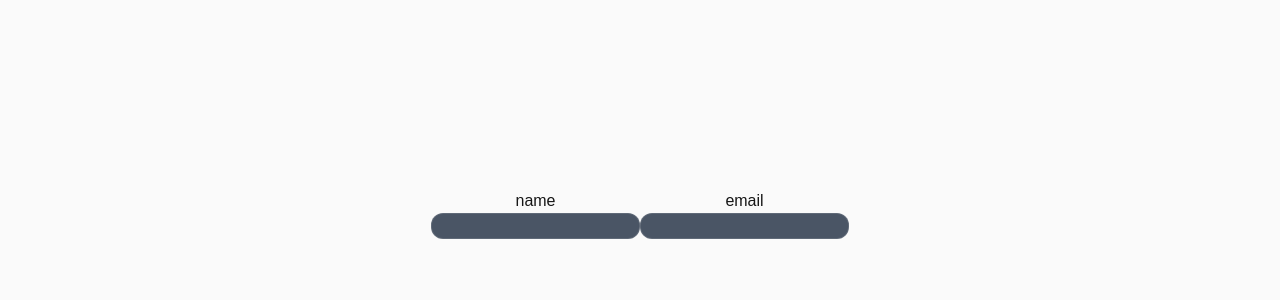
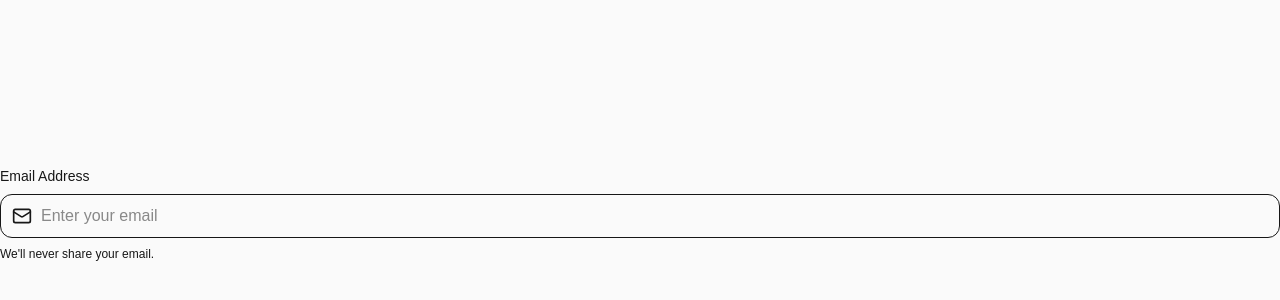
Before and after one commit to julphikarhaque/test_triakshi_ui, a Next.js app: page / in a window 1280 px wide. Shown: the part 186-486 px from the top of the page. Built offline with nearby package versions, Linux system fonts and the light colour scheme.

Commit message:
emailinput

```diff
--- a/package.json
+++ b/package.json
@@ -9,6 +9,7 @@
     "lint": "eslint"
   },
   "dependencies": {
+    "lucide-react": "^1.28.0",
     "next": "16.2.12",
     "react": "19.2.4",
     "react-dom": "19.2.4",
--- a/src/app/page.jsx
+++ b/src/app/page.jsx
@@ -1,17 +1,28 @@
-import Image from "next/image";
 import InputWithLabel from "@/components/fromElements/inputWithLabel";
+import EmailInput from "@/components/fromElements/EmailInput";
+
 
 export default function Home() {
   return (
     <div className=" h-screen w-full bg-zinc-50 font-sans dark:bg-black flex justify-center items-center ">
-      <InputWithLabel name={"name"} inputClassName="" />
+      {/* <InputWithLabel name={"name"} inputClassName="" />
       <InputWithLabel
         name={"email"}
         inputClassName=""
         inputProps={{
           type: "email",
         }}
-      />
+      /> */}
+
+      <EmailInput
+          label="Email Address"
+          helperText="We'll never share your email."
+
+          inputProps={{
+            placeholder: "Enter your email",
+            required: true,
+          }}
+        />
     </div>
   );
 }
--- /dev/null
+++ b/src/components/fromElements/EmailInput.jsx
@@ -0,0 +1,55 @@
+import { Mail } from "lucide-react";
+import { twMerge } from "tailwind-merge";
+
+function EmailInput({
+    label = "Email",
+    leftIcon = <Mail size={20} />,
+    helperText,
+    error,
+    inputClassName,
+    inputProps = {},
+}) {
+    return (
+        <>
+        <div className="flex w-full flex-col gap-2">
+        {label && (
+            <label className="text-sm font-medium text-dark-700">
+            {label}
+            </label>
+        )}
+
+        <div className="relative">
+            {leftIcon && (
+            <span className="absolute left-3 top-1/2 -translate-y-1/2 text-dark-400">
+                {leftIcon}
+            </span>
+            )}
+
+            <input
+            type="email"
+            {...inputProps}
+            className={twMerge(
+                "h-11 w-full rounded-xl border border-dark-300 bg-dark pl-10 pr-4 outline-none transition focus:border-blue-500",
+                inputClassName,
+            )}
+            />
+        </div>
+
+        {helperText && (
+            <p className="text-xs text-dark-500">
+            {helperText}
+            </p>
+        )}
+
+        {error && (
+            <p className="text-xs text-red-500">
+            {error}
+            </p>
+        )}
+        </div>
+        </>
+
+    );
+}
+
+export default EmailInput;
```
Also changed, not shown: 1 other file (tests, documents, lock files or other folders).
